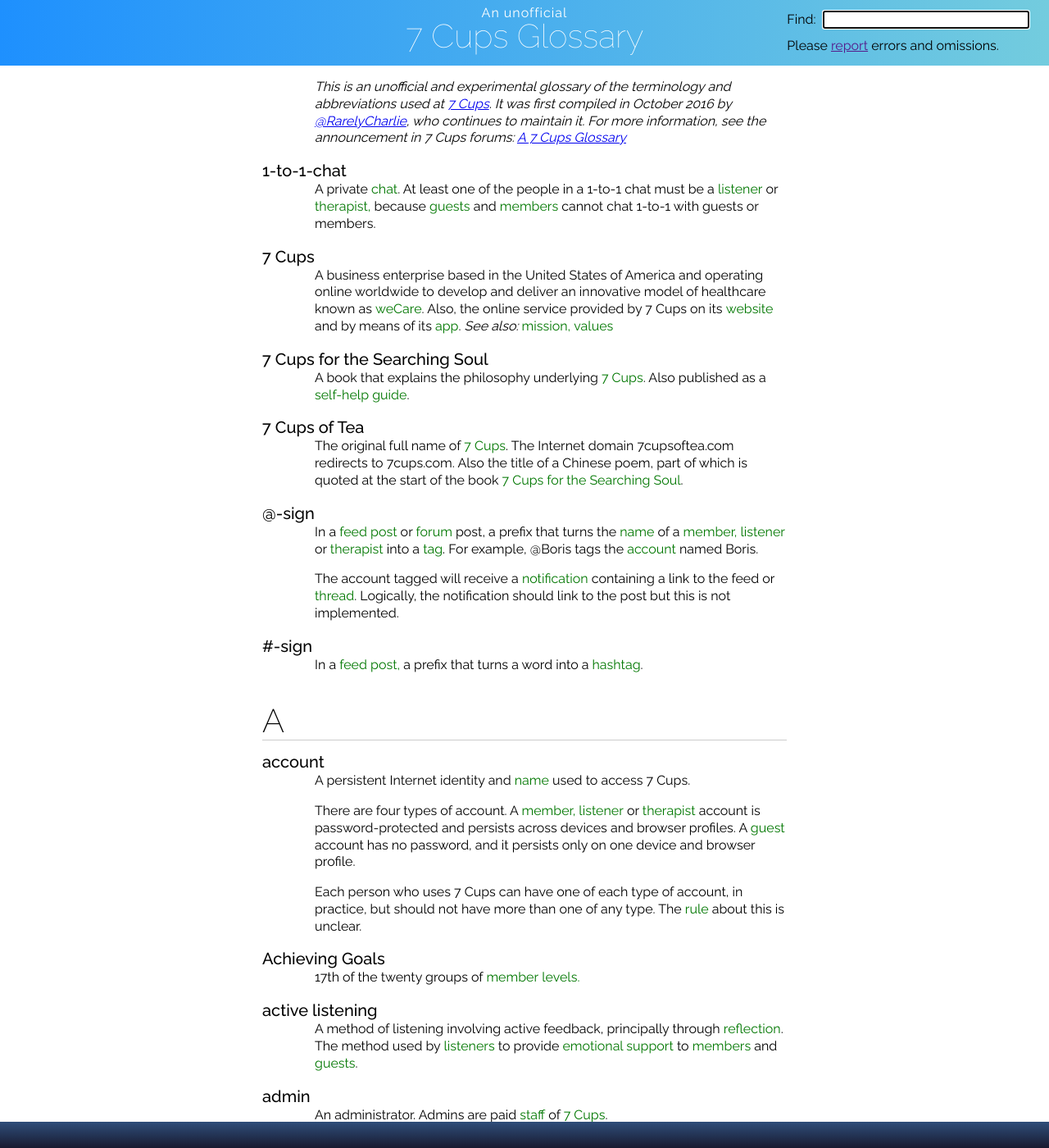
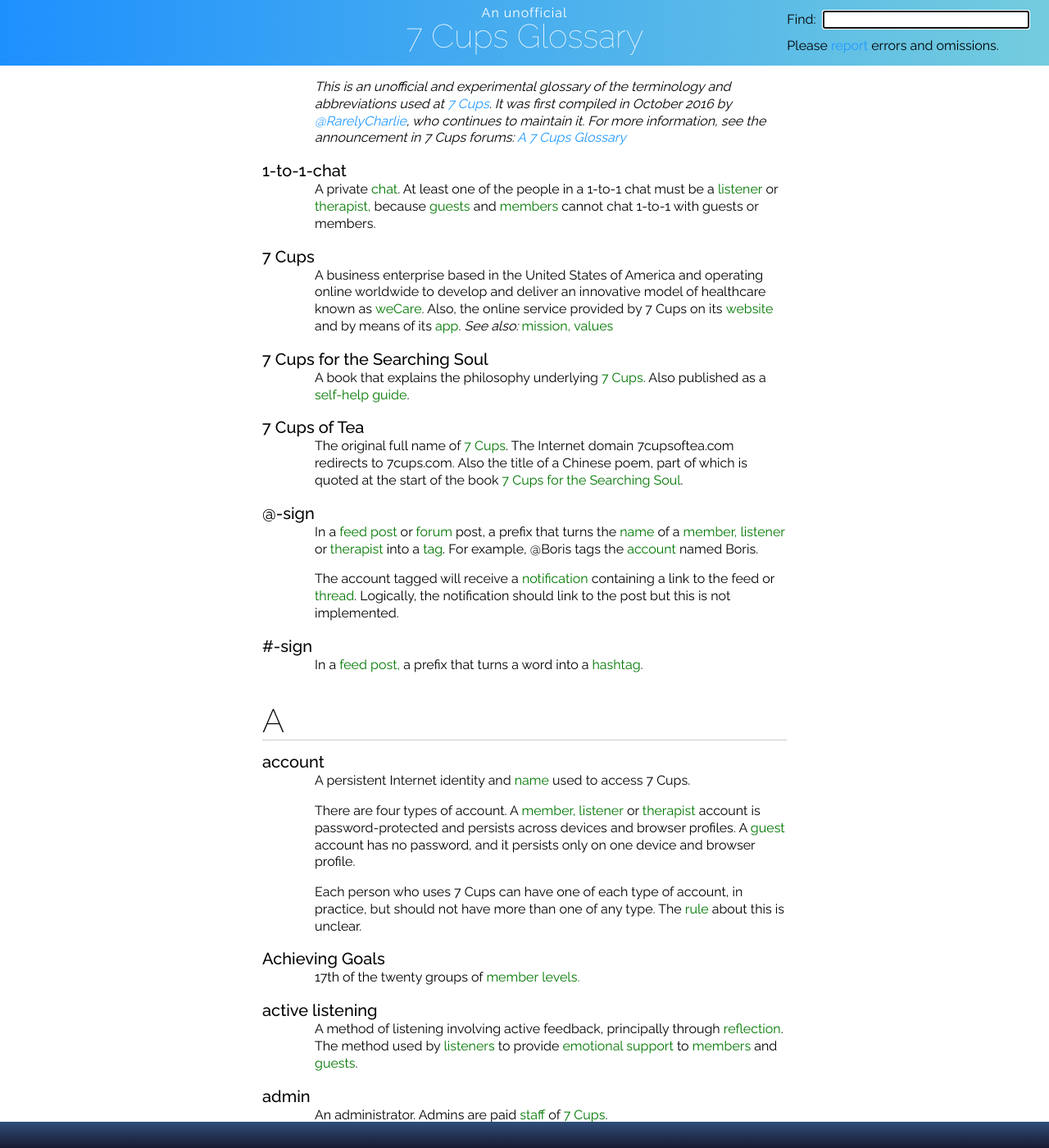
Before and after one commit to RarelyCharlie/rarelycharlie.github.io, a Jekyll site: the page built from glossary.md, in a window 1280 px wide and 1400 px high. Shown: the whole window at 82% size. Built offline with Jekyll 4.4.1, drawn with Linux system fonts in a browser that asks for light colours.

Commit message:
link colour

```diff
--- a/_layouts/glossary.html
+++ b/_layouts/glossary.html
@@ -35,6 +35,8 @@ del:hover {background: #afa; color: #00a;}
 .warning {color: #a00;}
 .faded {opacity: 0; transition: opacity 3s;}
 .preface {padding-top: 1em; font-style: italic;}
+a[href] {color: #29f; text-decoration: none;}
+a[href]:hover {text-decoration: underline;}
 </style>
 <script>
 wait = null
```
